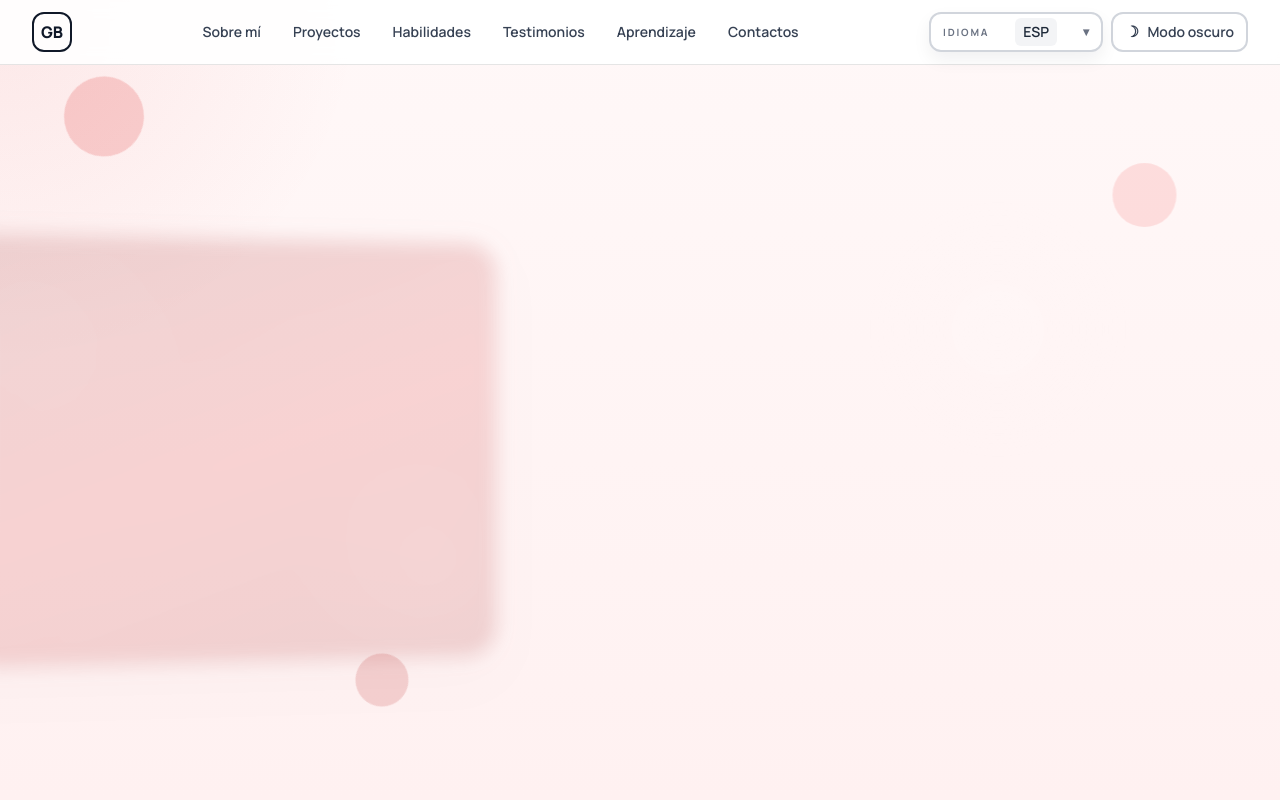
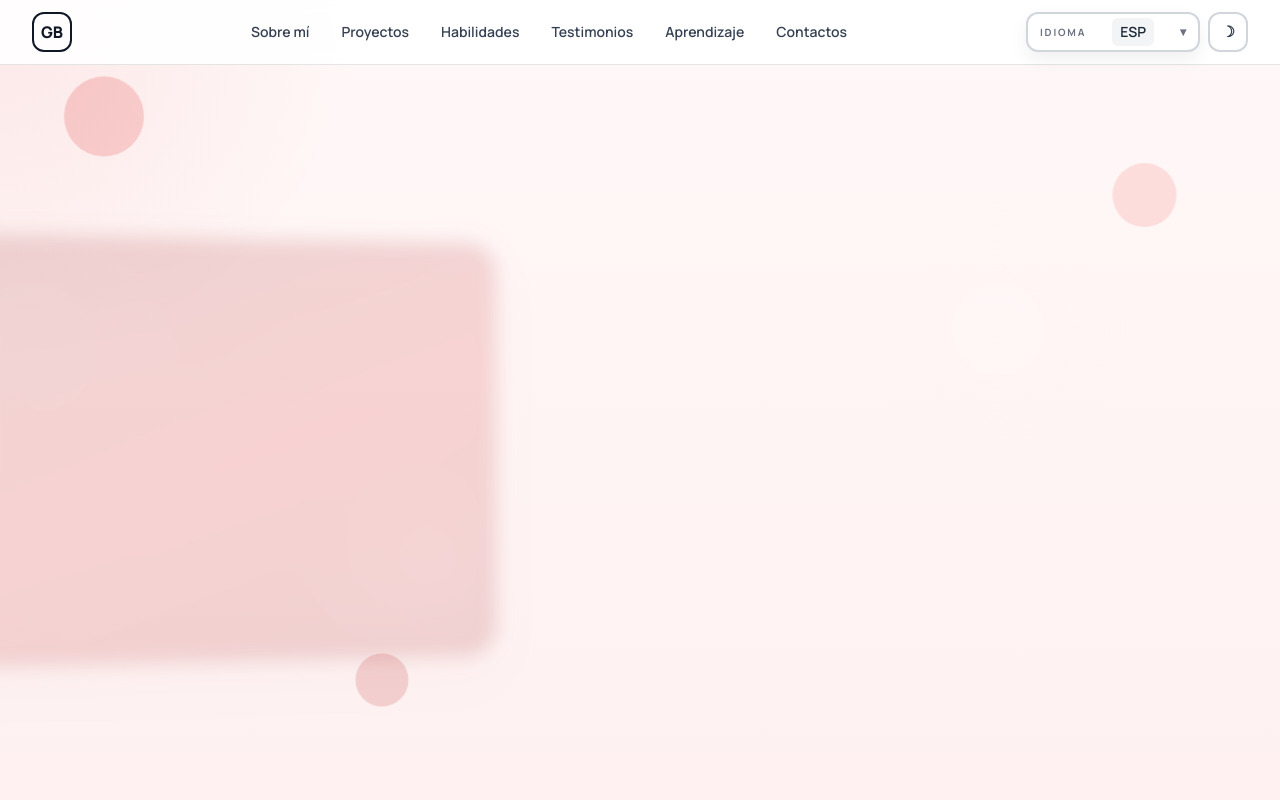
Before and after one commit to Gabonarvaezm/portafolio-Gabriel-narvaez, a Next.js app in the folder portafolio-profesional/: page / in a window 1280 px wide. Shown: the top 800 px of the page. Built offline with nearby package versions, Linux system fonts and the light colour scheme.

Commit message:
quitando el las frases de los modos

```diff
--- a/portafolio-profesional/app/components/Header.tsx
+++ b/portafolio-profesional/app/components/Header.tsx
@@ -25,7 +25,7 @@ function applyTheme(theme: ThemeMode) {
 const languageOptions: Array<{ value: Language; label: string }> = [
   { value: "es", label: "ESP" },
   { value: "en", label: "ENG" },
-  { value: "zh", label: "中文" },
+  { value: "zh", label: "\u4e2d\u6587" },
   { value: "de", label: "DEU" },
 ];
 
@@ -106,7 +106,7 @@ export function Header({
             >
               <span className="text-[10px] font-bold uppercase tracking-[0.18em] text-gray-500">{languageLabel}</span>
               <span className="rounded-md bg-gray-100 px-2 py-1 text-sm text-gray-800">{activeLanguage}</span>
-              <span className={`text-xs text-gray-500 transition ${langOpen ? "rotate-180" : ""}`}>▾</span>
+              <span className={`text-xs text-gray-500 transition ${langOpen ? "rotate-180" : ""}`}>{"\u25be"}</span>
             </button>
 
             {langOpen ? (
@@ -137,15 +137,15 @@ export function Header({
 
           <button
             type="button"
-            aria-label="Cambiar tema"
+            aria-label={mounted && isDark ? lightLabel : darkLabel}
+            title={mounted && isDark ? lightLabel : darkLabel}
             aria-pressed={isDark}
             onClick={toggleTheme}
-            className="flex h-10 min-w-[108px] items-center justify-center gap-2 rounded-xl border-2 border-gray-300 bg-white px-3 text-sm font-semibold text-gray-700 transition hover:-translate-y-0.5 hover:border-blue-500 hover:text-blue-600"
+            className="flex h-10 w-10 items-center justify-center rounded-xl border-2 border-gray-300 bg-white text-sm font-semibold text-gray-700 transition hover:-translate-y-0.5 hover:border-blue-500 hover:text-blue-600"
           >
             <span className={`text-base transition-transform duration-300 ${mounted && isDark ? "rotate-0 scale-100" : "rotate-180 scale-95"}`}>
-              {mounted && isDark ? "☀" : "☾"}
+              {mounted && isDark ? "\u2600" : "\u263e"}
             </span>
-            <span>{mounted && isDark ? lightLabel : darkLabel}</span>
           </button>
 
           <button
```
